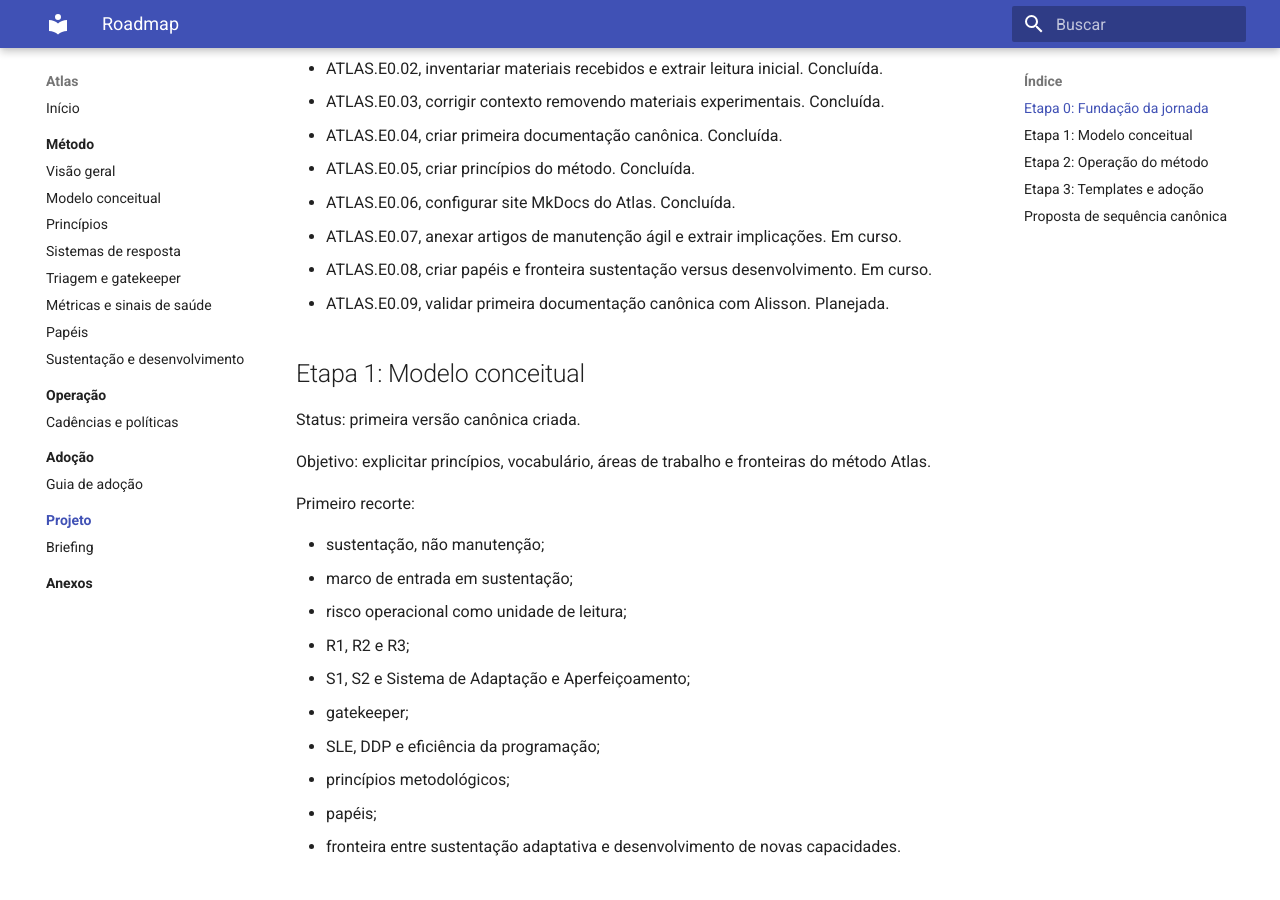
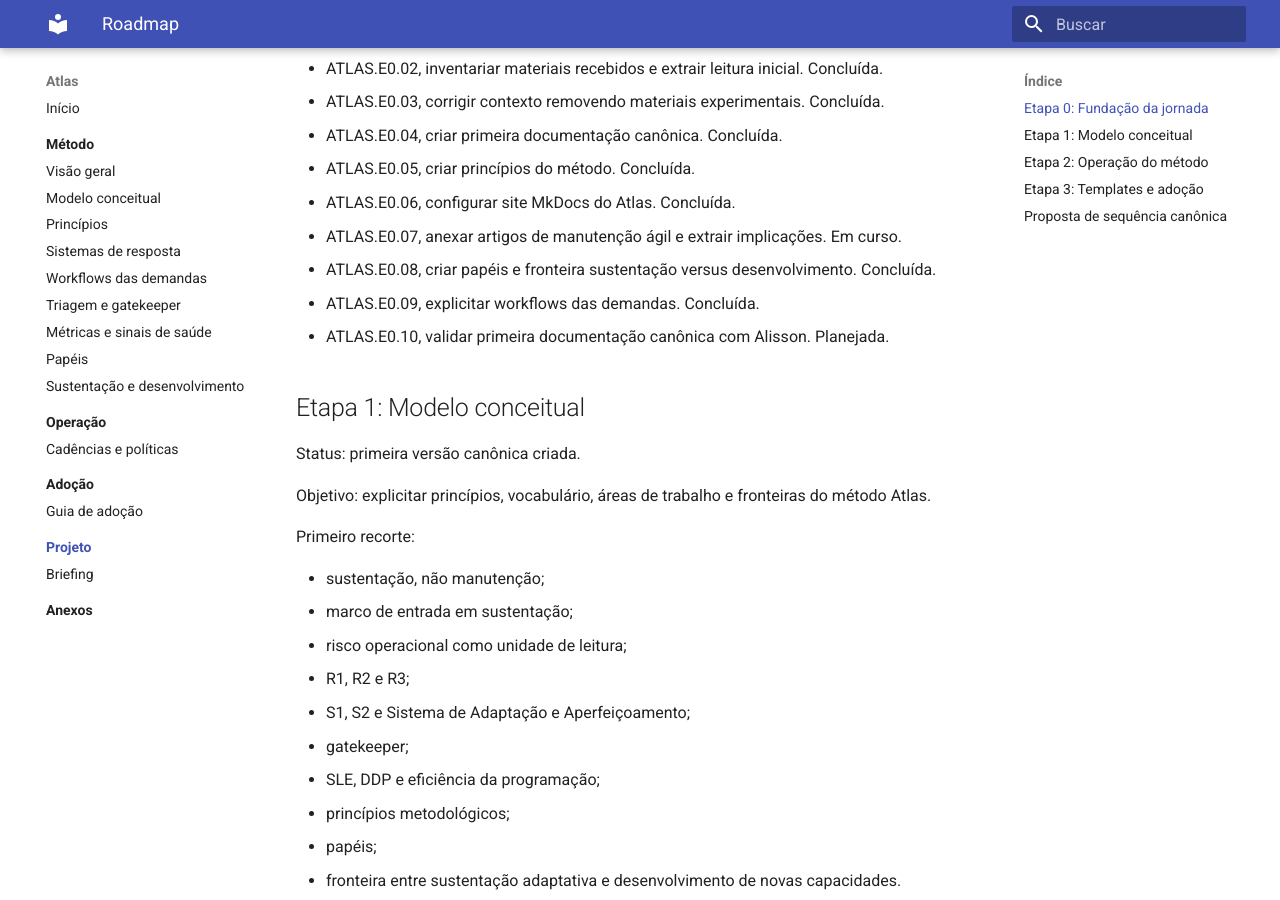
Before and after one commit to alissonvale/atlas, an MkDocs documentation site: the page built from docs/project/roadmap/index.md, in a window 1280 px wide and 900 px high, scrolled down 359 px. Built offline with MkDocs 1.6.1 and Material for MkDocs 9.7.7, drawn with Linux system fonts in a browser that asks for light colours; some of the changed text lies outside the part shown.

Commit message:
Document Atlas demand workflows

```diff
--- a/docs/project/roadmap/index.md
+++ b/docs/project/roadmap/index.md
@@ -15,8 +15,9 @@
 - ATLAS.E0.05, criar princípios do método. Concluída.
 - ATLAS.E0.06, configurar site MkDocs do Atlas. Concluída.
 - ATLAS.E0.07, anexar artigos de manutenção ágil e extrair implicações. Em curso.
-- ATLAS.E0.08, criar papéis e fronteira sustentação versus desenvolvimento. Em curso.
-- ATLAS.E0.09, validar primeira documentação canônica com Alisson. Planejada.
+- ATLAS.E0.08, criar papéis e fronteira sustentação versus desenvolvimento. Concluída.
+- ATLAS.E0.09, explicitar workflows das demandas. Concluída.
+- ATLAS.E0.10, validar primeira documentação canônica com Alisson. Planejada.
 
 ## Etapa 1: Modelo conceitual
 
@@ -76,7 +77,8 @@
 4. Sistemas de resposta, detalhando S1, S2 e Sistema de Adaptação e Aperfeiçoamento.
 5. Triagem e gatekeeper, com critérios objetivos para classificação.
 6. Métricas e sinais de saúde, com SLE, DDP e eficiência da programação.
-7. Papéis, esclarecendo responsabilidades como funções do sistema.
-8. Sustentação e desenvolvimento, protegendo a fronteira entre adaptação e novas capacidades.
-9. Operação do método, com cadências e políticas explícitas.
-10. Guia de adoção, transformando o método em passo a passo aplicável.
+7. Workflows das demandas, explicitando chegada, identificação, reação, correção, entrega, programação, desenvolvimento, teste e produção.
+8. Papéis, esclarecendo responsabilidades como funções do sistema.
+9. Sustentação e desenvolvimento, protegendo a fronteira entre adaptação e novas capacidades.
+10. Operação do método, com cadências e políticas explícitas.
+11. Guia de adoção, transformando o método em passo a passo aplicável.
--- a/mkdocs.yml
+++ b/mkdocs.yml
@@ -16,6 +16,7 @@
       - Modelo conceitual: method/conceptual-model.md
       - Princípios: method/principles.md
       - Sistemas de resposta: method/response-systems.md
+      - Workflows das demandas: method/workflows.md
       - Triagem e gatekeeper: method/triage-and-gatekeeper.md
       - Métricas e sinais de saúde: method/metrics.md
       - Papéis: method/roles.md
```
Also changed, not shown: docs/index.md (+1 -0 lines), docs/method/index.md (+1 -0 lines), docs/method/response-systems.md (+2 -2 lines), docs/method/workflows.md (added, +109 -0 lines), docs/operations/index.md (+1 -0 lines).
